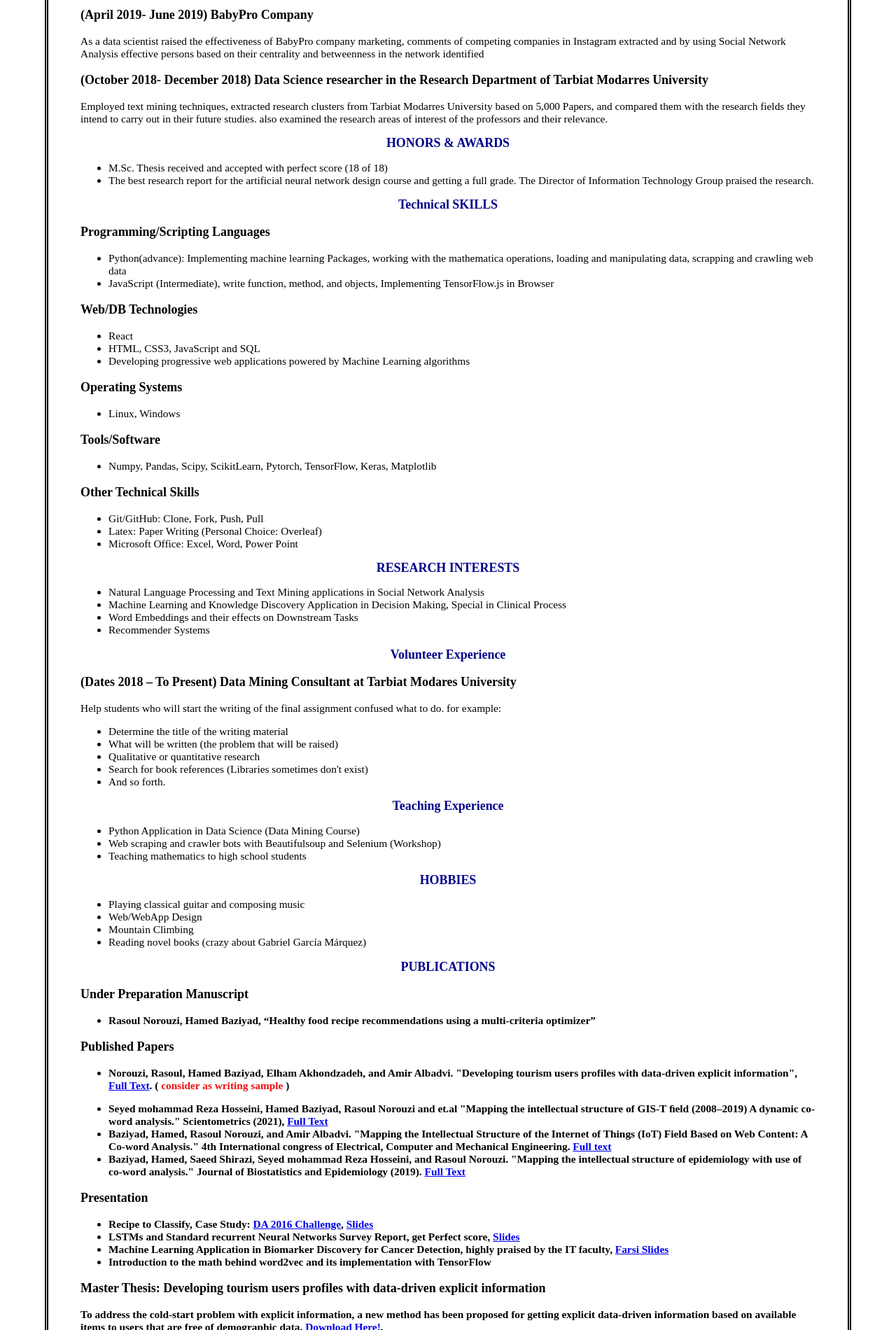
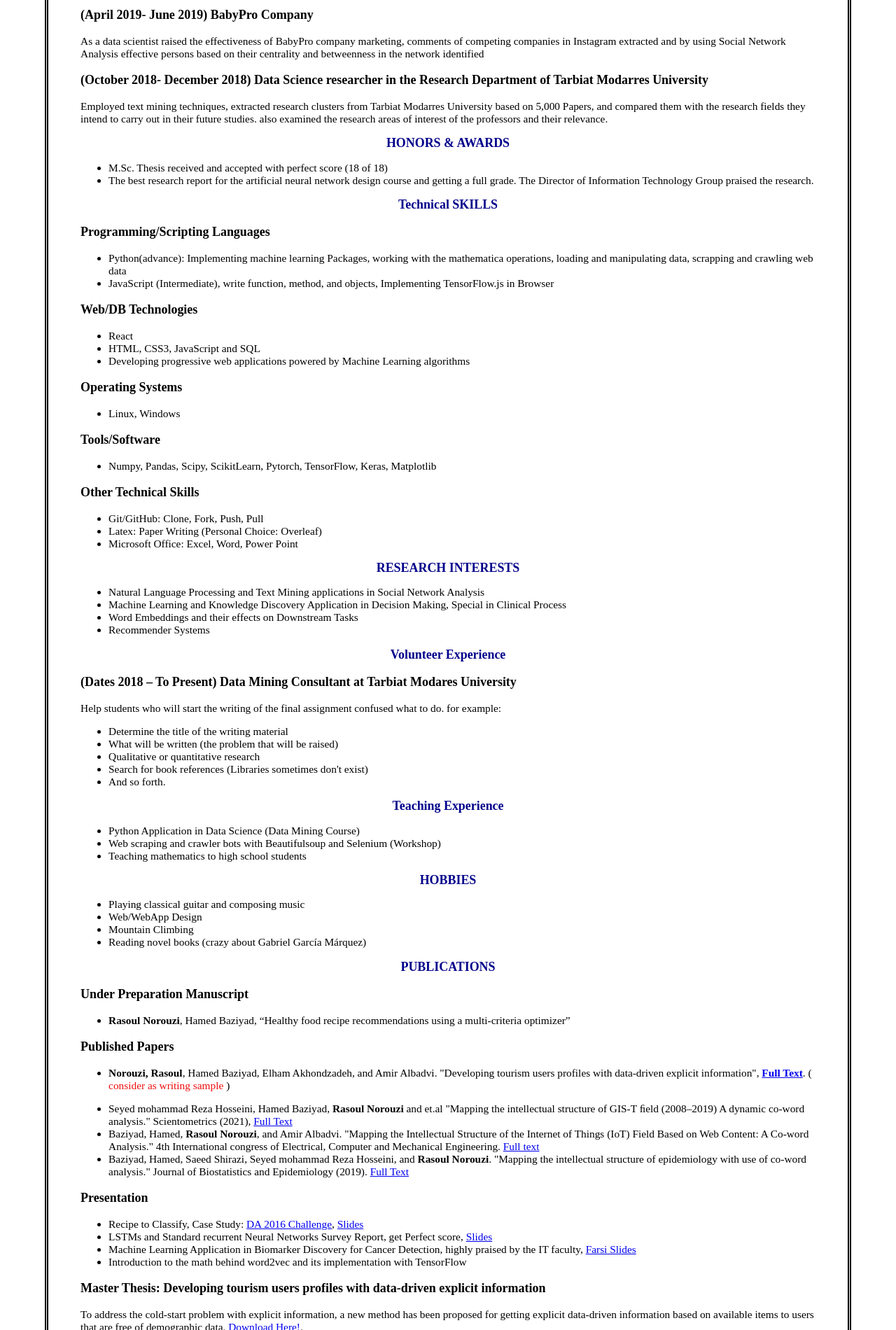
Before and after one commit to rasoulnorouzi/rasoulnorouzi.github.io, a Jekyll site: the page cv.html, which Jekyll copies as it is, in a window 1280 px wide. Shown: the part 700-2600 px from the top of the page at 70% size. Built offline with Jekyll 4.4.1, drawn with Linux system fonts in a browser that asks for light colours; grey boxes are pictures that could not be loaded.

```diff
--- a/cv.html
+++ b/cv.html
@@ -154,7 +154,7 @@
     <h2 class="title">PUBLICATIONS</h2>
     <h3>Under Preparation Manuscript</h3>
         <ul>
-            <li><b>Rasoul Norouzi<b>, Hamed Baziyad, “Healthy food recipe recommendations using a multi-criteria optimizer” </li>
+            <li> <b>Rasoul Norouzi</b>, Hamed Baziyad, “Healthy food recipe recommendations using a multi-criteria optimizer” </li>
         </ul>
     <h3> Published Papers </h3>
     <ul>
```
